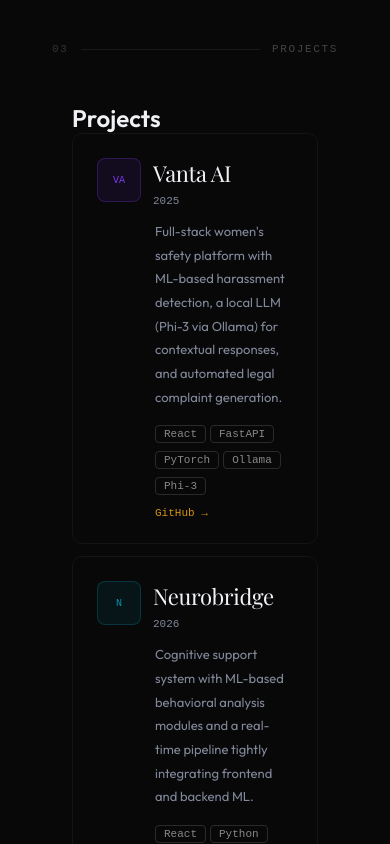
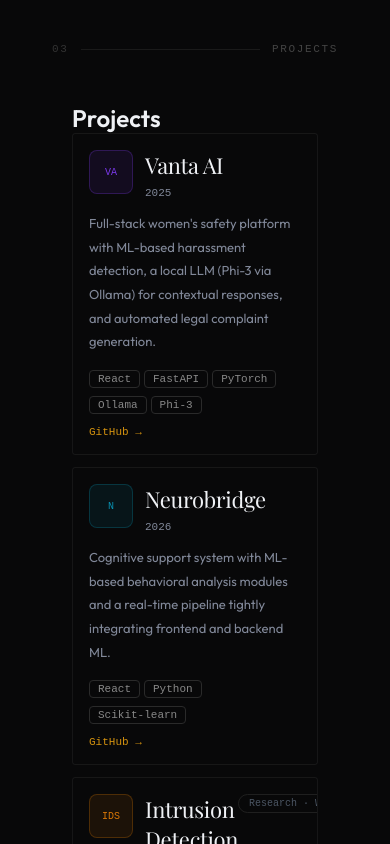
Before and after one commit to tp-shivha-shakthiy/Portfolio, a React (Vite) app: page / in a window 390 px wide. Shown: the part 3880-4724 px from the top of the page. Built offline with nearby package versions, Linux system fonts and the light colour scheme; a web font is replaced by a local one.

Commit message:
Fix: Mobile view

```diff
--- a/src/components/projects.jsx
+++ b/src/components/projects.jsx
@@ -1,4 +1,19 @@
 import { PROJECTS } from "../data/projects";
+
+const mobileStyles = `
+  @media (max-width: 768px) {
+    .proj-card {
+      padding: 16px !important;
+    }
+    .proj-desc {
+      padding-left: 0 !important;
+      margin-top: 12px !important;
+    }
+    .proj-footer {
+      padding-left: 0 !important;
+    }
+  }
+`;
 
 function Tag({ label }) {
   return (
@@ -23,19 +38,23 @@ function Tag({ label }) {
 export default function Projects({ prRef, prStyle }) {
   return (
     <section id="projects">
+      <style>{mobileStyles}</style>
       <div ref={prRef} style={prStyle}>
         <h2>Projects</h2>
 
         <div style={{ display: "flex", flexDirection: "column", gap: 12 }}>
           {PROJECTS.map((p) => (
             <div
-              key={p.name}
-              style={{
-                border: "1px solid #141414",
-                borderRadius: 10,
-                padding: 24,
-              }}
-            >
+  key={p.name}
+  className="proj-card"
+  style={{
+    border: "none",
+    borderBottom: "1px solid rgba(255,255,255,0.04)",
+    borderRadius: 0,
+    padding: 24,
+    background: "transparent",  // ← add this
+  }}
+>
               {/* Header */}
               <div
                 style={{
@@ -58,6 +77,7 @@ export default function Projects({ prRef, prStyle }) {
                       fontFamily: "monospace",
                       fontSize: 10,
                       color: p.color,
+                      flexShrink: 0,
                     }}
                   >
                     {p.abbr}
@@ -82,6 +102,8 @@ export default function Projects({ prRef, prStyle }) {
                       padding: "3px 10px",
                       borderRadius: 99,
                       color: "#4b5563",
+                      flexShrink: 0,
+                      alignSelf: "flex-start",
                     }}
                   >
                     {p.status}
@@ -91,6 +113,7 @@ export default function Projects({ prRef, prStyle }) {
 
               {/* Description */}
               <p
+                className="proj-desc"
                 style={{
                   fontSize: 13,
                   color: "#6b7280",
@@ -103,6 +126,7 @@ export default function Projects({ prRef, prStyle }) {
 
               {/* Tags + Links */}
               <div
+                className="proj-footer"
                 style={{
                   paddingLeft: 58,
                   display: "flex",
--- a/src/index.css
+++ b/src/index.css
@@ -417,7 +417,7 @@ nav *, header *, [class*="Navbar"] *, .nav-link, [class*="logo"] {
 
 /* ── PROJECTS ──────────────────────────────────────────────────────────────── */
 .proj-card, [class*="proj-card"], [class*="projCard"], [class*="ProjectCard"] {
-  background: var(--bg-1) !important; border: 1px solid var(--br) !important;
+  background: transparent !important; border: 1px solid var(--br) !important;
   border-radius: 3px !important; padding: 32px !important; box-shadow: none !important;
   position: relative; overflow: hidden;
   transition: border-color 0.3s var(--spring), background 0.3s, transform 0.35s var(--spring), box-shadow 0.35s !important;
@@ -701,7 +701,7 @@ form input:focus, form textarea:focus,
     flex: none !important; width: 100% !important;
     position: relative !important; top: auto !important;
     border-left: none !important; padding-left: 0 !important;
-    border-top: 1px solid rgba(255,255,255,0.06) !important;
+    border-top: 1px solid rgba(10, 10, 10, 0.06) !important;
     padding-top: 32px !important; margin-top: 16px !important;
   }
   /* Each experience row — stack meta above content */
```
